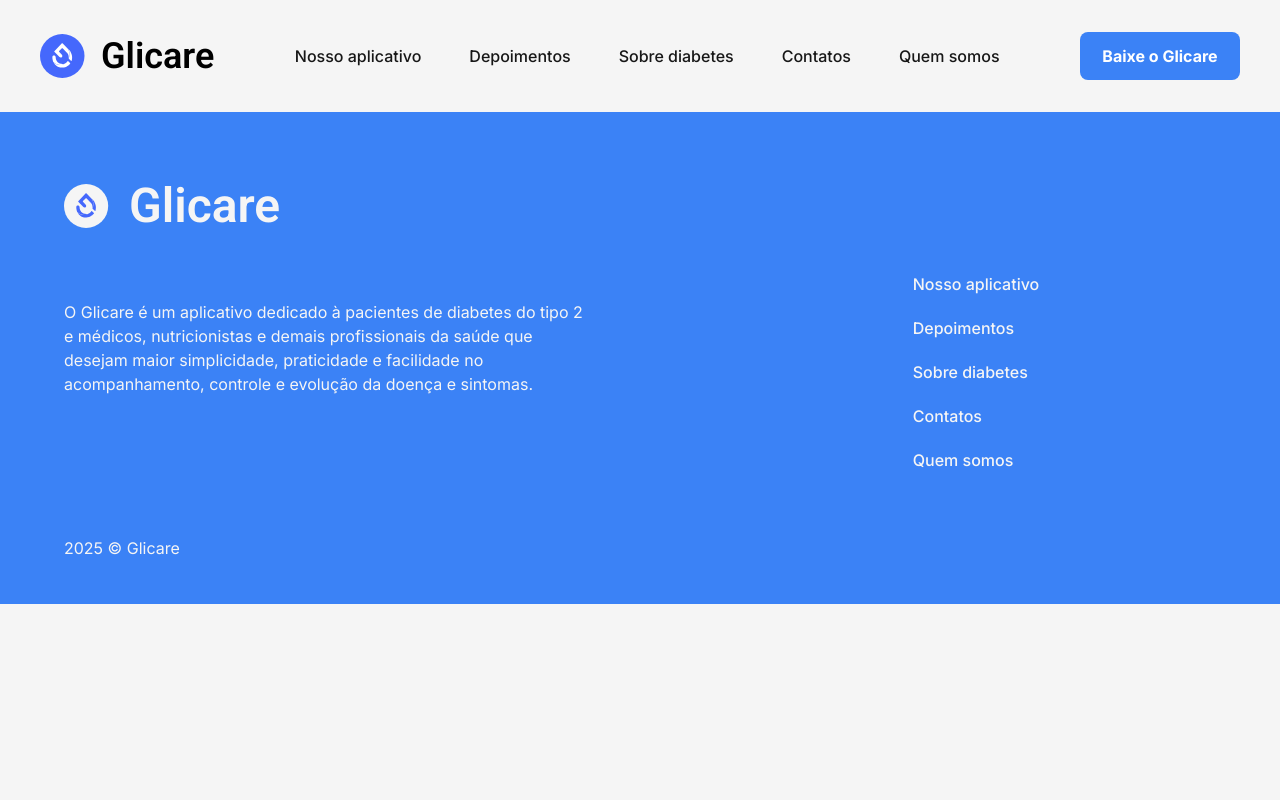
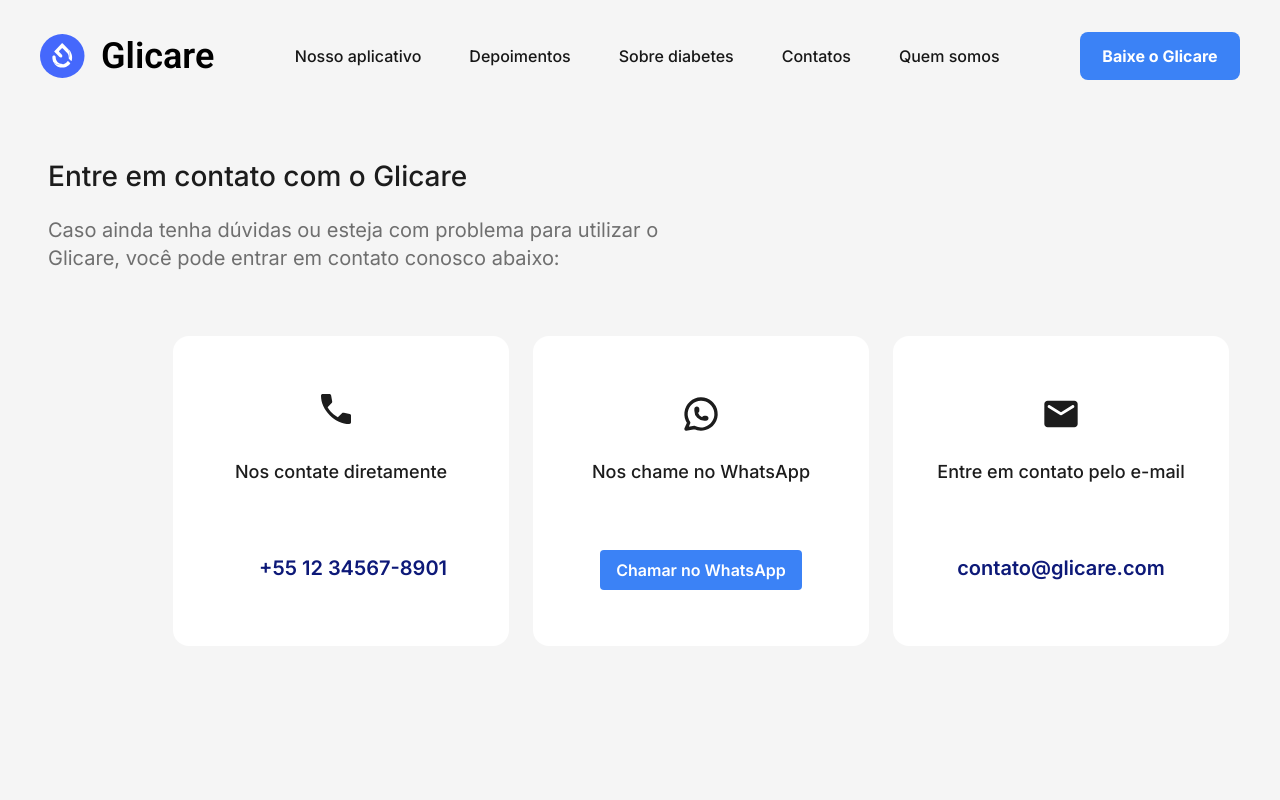
Before and after one commit to Daniel-san8/Glicare, a Next.js app in the folder Glicare/: page / in a window 1280 px wide. Shown: the top 800 px of the page. Built offline with nearby package versions, Linux system fonts and the light colour scheme.

Commit message:
Adicionado snake case

```diff
--- /dev/null
+++ b/Glicare/src/app/components/contact.tsx
@@ -0,0 +1,77 @@
+import Button from "@/app/components/ui/button";
+import IconEmail from "@/public/svg/icon-email";
+import IconPhone from "@/public/svg/icon-phone";
+import IconWhatsApp from "@/public/svg/icon-whatsapp";
+
+export default function Contact() {
+  return (
+    <section className="min-h-screen w-full flex-shrink-0 bg-primary-gray lg:pl-6">
+      <div className="py-12 px-6 text-left">
+        <h2 className="w-full pr-14 text-2xl lg:text-28 font-medium text-dark">
+          Entre em contato com o Glicare
+        </h2>
+        <p className="w-full sm:w-700 mt-4 md:mt-6 pr-16 text-gray text-left text-lg lg:text-xl font-normal leading-tight">
+          Caso ainda tenha dúvidas ou esteja com problema para utilizar o
+          Glicare, você pode entrar em contato conosco abaixo:
+        </p>
+
+        <div className="hidden md:flex flex-col md:flex-row gap-6 mt-64 ml-125">
+          <div className="w-336 h-310 flex-shrink-0 bg-background rounded-2xl p-6 text-center hidden md:block">
+            <IconPhone className="mx-auto mt-34 bg-white" />
+            <h3 className="font-medium text-lg text-dark mt-6 mb-68">
+              Nos contate diretamente
+            </h3>
+            <a
+              href="tel:+5512345678901"
+              className="text-blue text-center text-xl font-semibold ml-6"
+            >
+              +55 12 34567-8901
+            </a>
+          </div>
+
+          <div className="w-336 h-310 flex-shrink-0 bg-background rounded-2xl p-6 text-center hidden md:block">
+            <IconWhatsApp className="mx-auto mt-34 bg-white" />
+            <h3 className="font-medium text-lg text-dark mt-6 mb-64">
+              Nos chame no WhatsApp
+            </h3>
+            <a
+              href="https://wa.me/5512345678901"
+              target="_blank"
+              rel="noopener noreferrer"
+              className="gap-2 px-6 py-4 rounded-lg"
+            >
+              <Button classAttributes="font-semibold text-base">
+                Chamar no WhatsApp
+              </Button>
+            </a>
+          </div>
+
+          <div className="w-336 h-310 flex-shrink-0 bg-background rounded-2xl p-6 text-center hidden md:block">
+            <IconEmail className="mx-auto mt-34 bg-white" />
+            <h3 className="font-medium text-lg text-dark mt-6 mb-68">
+              Entre em contato pelo e-mail
+            </h3>
+            <a
+              href="mailto:contato@glicare.com"
+              className="text-blue text-xl font-semibold"
+            >
+              contato@glicare.com
+            </a>
+          </div>
+        </div>
+
+        <div className="flex justify-center gap-5 mt-42  md:hidden">
+          <div className="flex items-center justify-center w-24 h-74 px-35 py-19 rounded-lg bg-white">
+            <IconPhone className="w-36 h-36 mt-2 shrink-0" />
+          </div>
+          <div className="flex items-center justify-center w-24 h-74 px-33 py-17 rounded-lg bg-white">
+            <IconWhatsApp className="shrink-0" />
+          </div>
+          <div className="flex items-center justify-center w-24 h-74 px-33 py-17 rounded-lg bg-white">
+            <IconEmail className="shrink-0"/>
+          </div>
+        </div>
+      </div>
+    </section>
+  );
+}
--- a/Glicare/src/app/page.tsx
+++ b/Glicare/src/app/page.tsx
@@ -1,9 +1,10 @@
+import Contact from "./components/contact";
 
 
 export default function Home() {
   return (
     <div>
-
+  <Contact/>
   </div>
   )
 }
```
